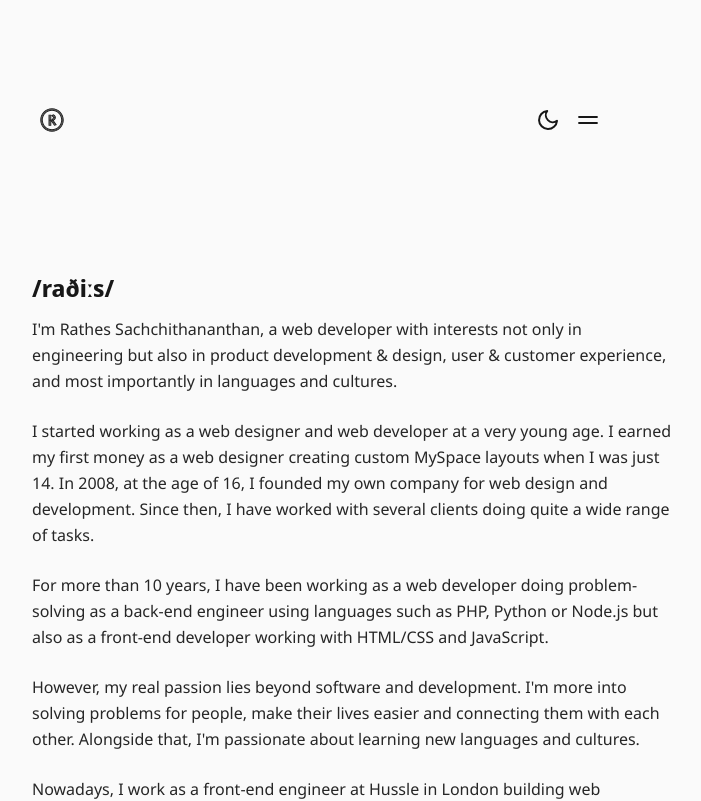
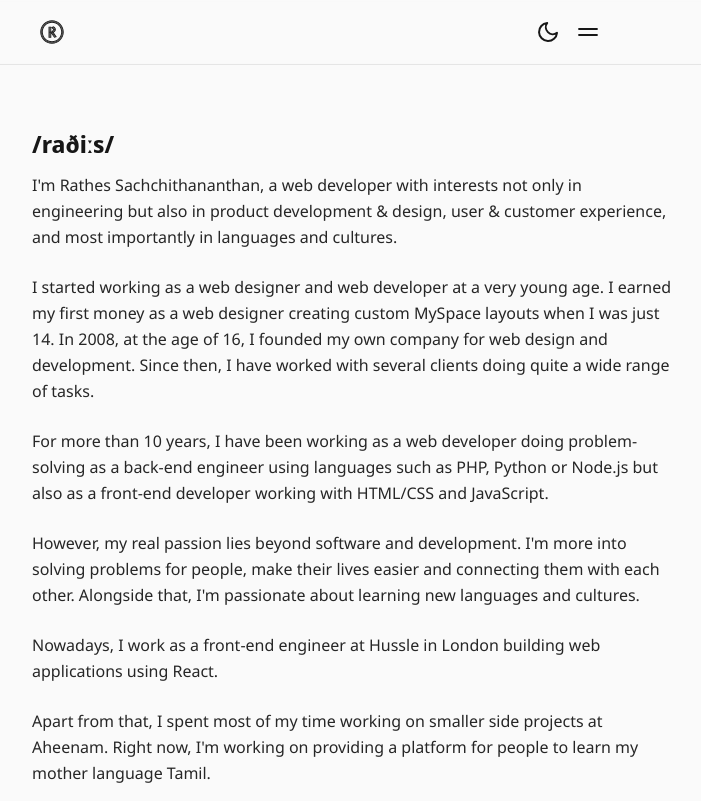
Before and after one commit to rathesDot/rathes.me, a Next.js app: page /about in a window 1280 px wide. Shown: the top 801 px of the page, without its empty margins (96-797 px from the left). Built offline with nearby package versions, Linux system fonts and the light colour scheme.

Commit message:
💄 Move to a fixed header navigation

```diff
--- a/src/layouts/PageLayout/PageLayout.tsx
+++ b/src/layouts/PageLayout/PageLayout.tsx
@@ -52,8 +52,10 @@ const PageLayout: React.FC<React.PropsWithChildren<unknown>> = ({
     <ThemeContext.Provider value={{ theme, toggleTheme }}>
       <main className="flex min-h-screen flex-col justify-between bg-neutral-50 px-8 font-sans text-neutral-900 dark:bg-neutral-900 dark:text-neutral-50 md:px-16 lg:px-32">
         <Navigation />
-        {children}
-        <Footer />
+        <div className="mt-32">
+          {children}
+          <Footer />
+        </div>
       </main>
     </ThemeContext.Provider>
   )
--- a/src/patterns/Navigation/Navigation.tsx
+++ b/src/patterns/Navigation/Navigation.tsx
@@ -150,19 +150,19 @@ const Navigation = () => {
   }, [])
 
   return (
-    <nav
-      className={cx("inset-0 z-50 mt-8 md:mt-16 lg:mt-24", {
-        "fixed bg-neutral-50 dark:bg-neutral-900": isOpen,
-        "relative bg-transparent": !isOpen,
-      })}
+    <nav>
+      <div
+        className={cx(
+          "fixed inset-x-0 mb-4 border-b border-neutral-200  px-6 py-2 backdrop-blur-sm dark:border-neutral-700  md:px-16 lg:px-32",
+          {
+            "bg-neutral-50/70 dark:bg-neutral-900/70": !isOpen,
+            "bg-neutral-50/100 dark:bg-neutral-900/100": isOpen,
+          }
+        )}
       >
         <div
           className={cx(
-          "box-content flex max-w-xl items-center justify-between text-neutral-900 dark:text-neutral-50",
-          {
-            "p-8 md:p-16 lg:px-32 lg:py-24": isOpen,
-            "mb-16 p-0 lg:mb-32": !isOpen,
-          }
+            "box-content flex max-w-xl items-center justify-between text-neutral-900 dark:text-neutral-50"
           )}
         >
           <div className="flex">
@@ -183,12 +183,17 @@ const Navigation = () => {
             <Hamburger isOpen={isOpen} onToggle={toggleMenu} />
           </div>
         </div>
+      </div>
       <div
-        className={cx("mt-8 px-8 md:px-16 lg:px-32", {
-          block: isOpen,
+        className={cx(
+          "inset-0 mt-[65px] bg-neutral-900 px-8 md:px-16 lg:px-32",
+          {
+            fixed: isOpen,
             hidden: !isOpen,
-        })}
+          }
+        )}
       >
+        <div className="mt-8">
           <Heading4 className="text-neutral-500">Navigation</Heading4>
           <MenuItem href="/about">About</MenuItem>
 
@@ -200,12 +205,7 @@ const Navigation = () => {
 
           <MenuItem href="/writings">Writings</MenuItem>
         </div>
-      <div
-        className={cx("mt-8 px-8 md:px-16 lg:px-32", {
-          block: isOpen,
-          hidden: !isOpen,
-        })}
-      >
+        <div className="mt-8">
           <Heading4 className="text-neutral-500">Current Projects</Heading4>
           <a
             className="block py-1 font-sansDisplay text-lg font-medium text-neutral-900 antialiased dark:text-neutral-50"
@@ -220,6 +220,7 @@ const Navigation = () => {
             Maxout
           </a>
         </div>
+      </div>
     </nav>
   )
 }
```
Lines whose indentation alone changed are shown as unchanged.
